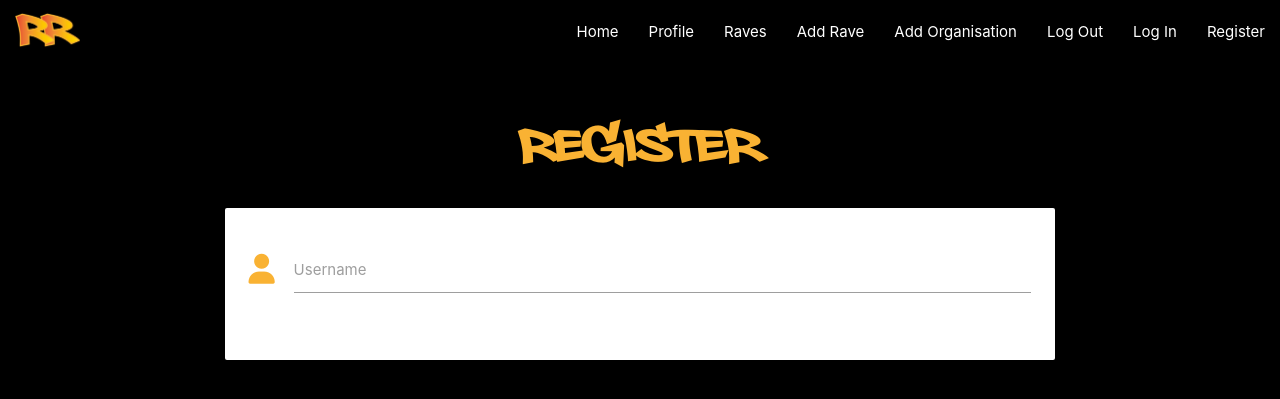
After one commit to jamie2210/CI_MS3_RR, a Flask app: page /register in a window 1280 px wide. The commit adds this page. Shown: the top 399 px of the page. Run offline with Flask 3, Linux system fonts and the light colour scheme; some libraries are stand-ins or nearby versions.

Commit message:
Feat: Begin to build authentication pages

```diff
--- a/app.py
+++ b/app.py
@@ -1,5 +1,7 @@
 import os
 from rave_reviews import app
+if os.path.exists("env.py"):
+    import env
 
 if __name__ == "__main__":
     app.run(host=os.environ.get("IP"),
--- a/rave_reviews/__init__.py
+++ b/rave_reviews/__init__.py
@@ -18,5 +18,7 @@ mongo = PyMongo(app)
 # app & db need to be defined first before the routes
 from rave_reviews.index.routes import index  # noqa: E402
 from rave_reviews.raves.routes import raves  # noqa: E402
+from rave_reviews.authentication.routes import authentication  # noqa: E402
 app.register_blueprint(index)
 app.register_blueprint(raves)
+app.register_blueprint(authentication)
--- /dev/null
+++ b/rave_reviews/authentication/routes.py
@@ -0,0 +1,13 @@
+import os
+from flask import (
+    Flask, flash, render_template, Blueprint,
+    redirect, request, session, url_for)
+from werkzeug.security import generate_password_hash, check_password_hash
+from rave_reviews import mongo
+
+authentication = Blueprint('authentication', __name__)
+
+
+@authentication.route("/register", methods=["GET", "POST"])
+def register():
+    return render_template("register.html")
--- a/rave_reviews/static/css/style.css
+++ b/rave_reviews/static/css/style.css
@@ -56,3 +56,7 @@ body {
     transform: translateY(-2px);
     transition: all 0.3s ease-in-out;
 }
+
+.fa-icon {
+    color: #f9b233;
+  }
--- a/rave_reviews/templates/base.html
+++ b/rave_reviews/templates/base.html
@@ -33,7 +33,7 @@
                     <li><a href="#" class="nav-link">Add Organisation</a></li>
                     <li><a href="#" class="nav-link">Log Out</a></li>
                     <li><a href="#" class="nav-link">Log In</a></li>
-                    <li><a href="#" class="nav-link">Register</a></li>
+                    <li><a href="{{ url_for('authentication.register') }}" class="nav-link">Register</a></li>
                 </ul>
             </div>
         </nav>
--- /dev/null
+++ b/rave_reviews/templates/register.html
@@ -0,0 +1,19 @@
+{% extends "base.html" %}
+{% block content %}
+
+    <h1 class="title">REGISTER</h1>
+    <div class="row">
+        <form class="col s12 m8 offset-m2">
+          <div class="card-panel">
+            <div class="row">
+                <div class="input-field col s12">
+                    <i class="fa-solid fa-user prefix fa-icon"></i>
+                    <input id="username" name="username" type="text" class="validate">
+                    <label for="username">Username</label>
+                </div>
+            </div>
+          </div>
+        </form>
+    </div>
+
+{% endblock %}
--- a/requirements.txt
+++ b/requirements.txt
@@ -5,4 +5,4 @@ Flask==2.3.1
 Flask-PyMongo==2.3.0
 itsdangerous==2.1.2
 pymongo==4.3.3
-Werkzeug==2.3.0
+Werkzeug==2.3.2
```
